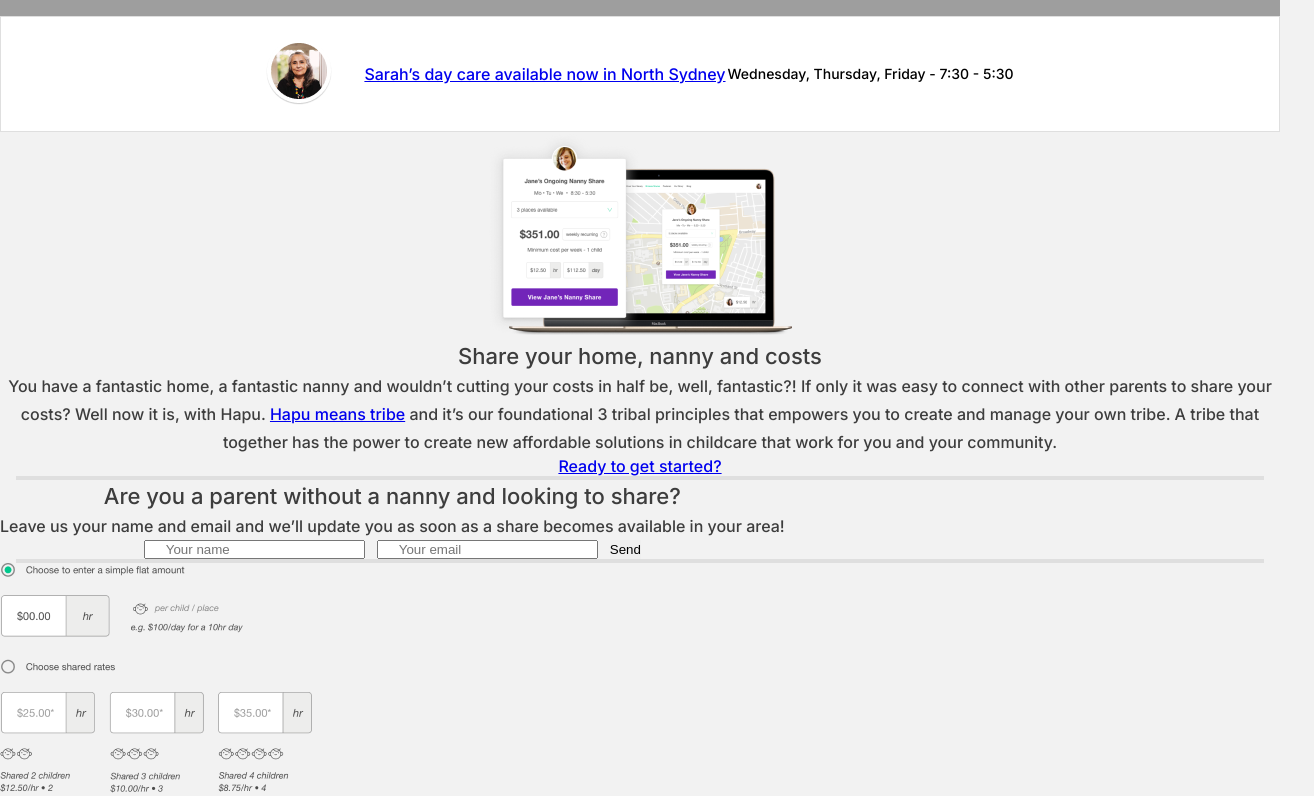
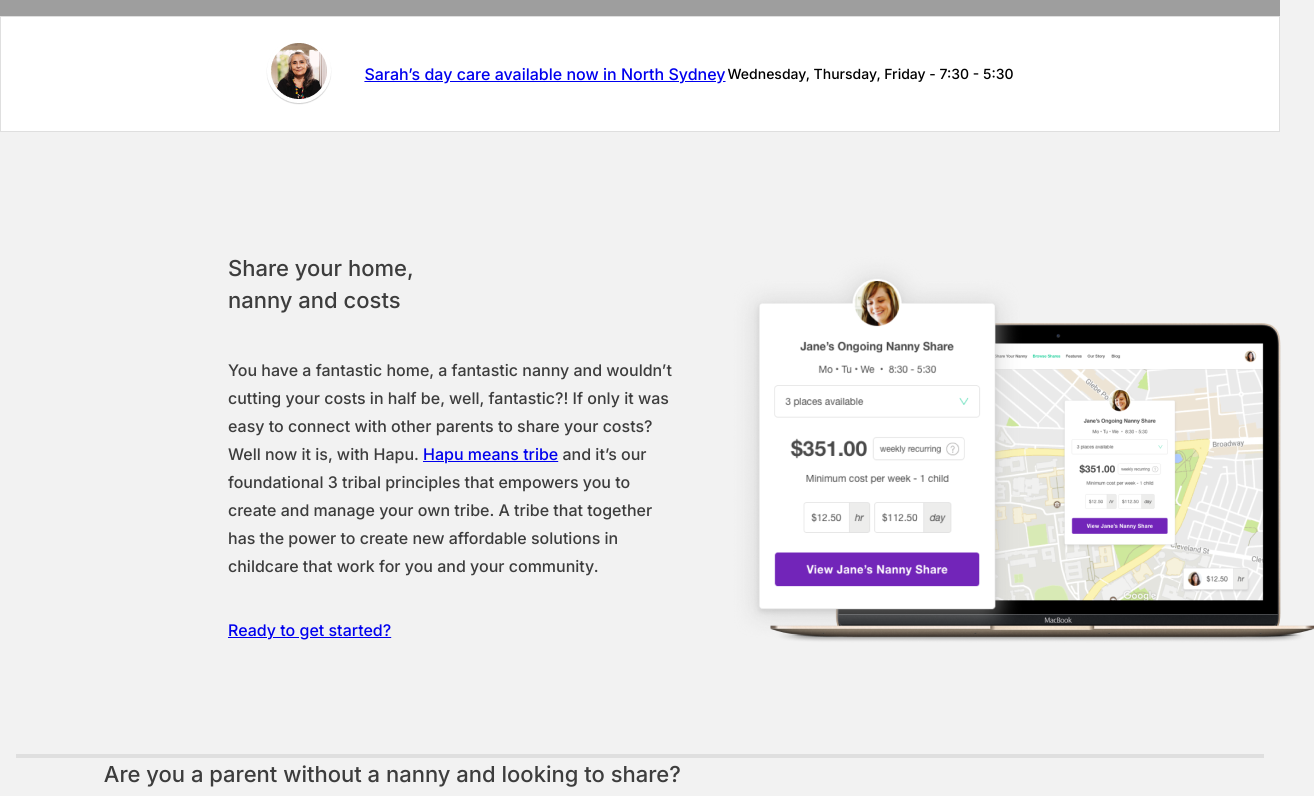
Before and after one commit to walterlbf/react-challenge, a React (Create React App) app: page / in a window 1280 px wide. Shown: the part 600-1396 px from the top of the page, 1314 px wide, since content can reach past the window. Built offline with nearby package versions, Linux system fonts and the light colour scheme; grey boxes are pictures that could not be loaded.

Commit message:
share desktop ok

```diff
--- a/src/components/Share.jsx
+++ b/src/components/Share.jsx
@@ -1,16 +1,13 @@
 import React from 'react';
 import '../styles/Share.css';
-import ShareImage from '../img/ImageSection1.png';
+import ShareImage from '../img/ImageSection1-desktop.png';
 
 export default function Share() {
   return (
     <section className="share-section">
-      <picture className="share-picture">
-        <img src={ShareImage} alt="" />
-      </picture>
         <article>
           <h2 className="share-h2">
-          Share your home, nanny and costs
+            Share your home, <br /> nanny and costs
           </h2>
           <p className="share-p">
             You have a fantastic home, a fantastic nanny and wouldn’t cutting your costs in half be, well, fantastic?! If only it was easy to connect with other parents to share your costs? Well now it is, with Hapu. <a href="/">Hapu means tribe</a> and it’s our foundational 3 tribal principles that empowers you to create and manage your own tribe. A tribe that together has the power to create new affordable solutions in childcare that work for you and your community.
@@ -19,6 +16,9 @@
             Ready to get started?
           </a>
         </article>
+        <picture className="share-picture">
+          <img src={ ShareImage } alt="" />
+        </picture>
     </section>
   )
 }
--- a/src/styles/Share.css
+++ b/src/styles/Share.css
@@ -1,24 +1,40 @@
 .share-section {
+  display: flex;
   font-weight: 500;
   color: #3D3D3D;
-  text-align: center;
+  width: 584px;
+  height: 502px;
+  margin-top: 120px;
+  margin-left: 228px;
+}
+
+.share-picture{
+  width: 14%;
 }
 
 .share-p{
   font-size: 16px;
   line-height: 28px;
   font-weight: 500;
+  margin-bottom: 40px;
 }
 
 .share-h2{
   font-size: 22px;
   line-height: 32px;
   font-weight: 500;
+  margin-bottom: 40px;
+}
+
+.share-p {
+  margin-right: 56px;
 }
 
 @media (max-width: 360px){
 
   .share-section {
+    width: auto;
+    height: auto;
     text-align: center;
     flex-direction: column-reverse;
     margin: 16px;
@@ -26,9 +42,13 @@
     margin-bottom: 64px;
   }
 
-  .share-picture {
+  .share-picture img {
     margin: auto;
     margin-top: 36px;
+    max-width: 304px;
+    max-height: 204px;
+    width: auto;
+    height: auto
   }
 
   .share-h2{
```
Also changed, not shown: src/img/ImageSection1-desktop.png (added). Lines whose indentation alone changed are shown as unchanged.
